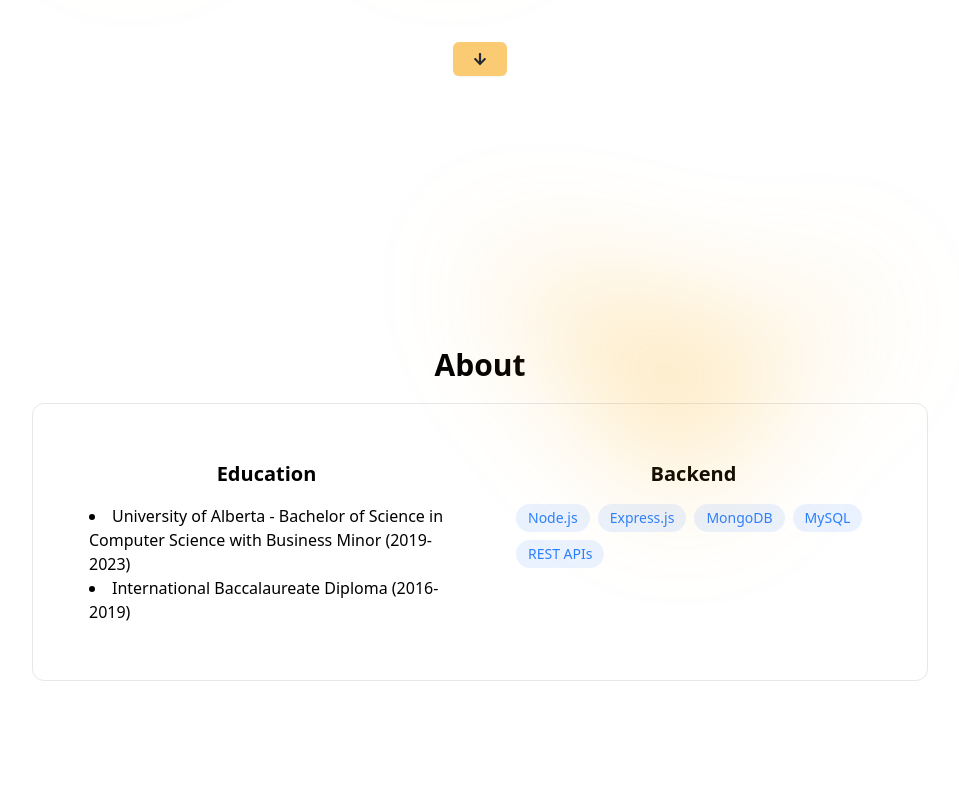
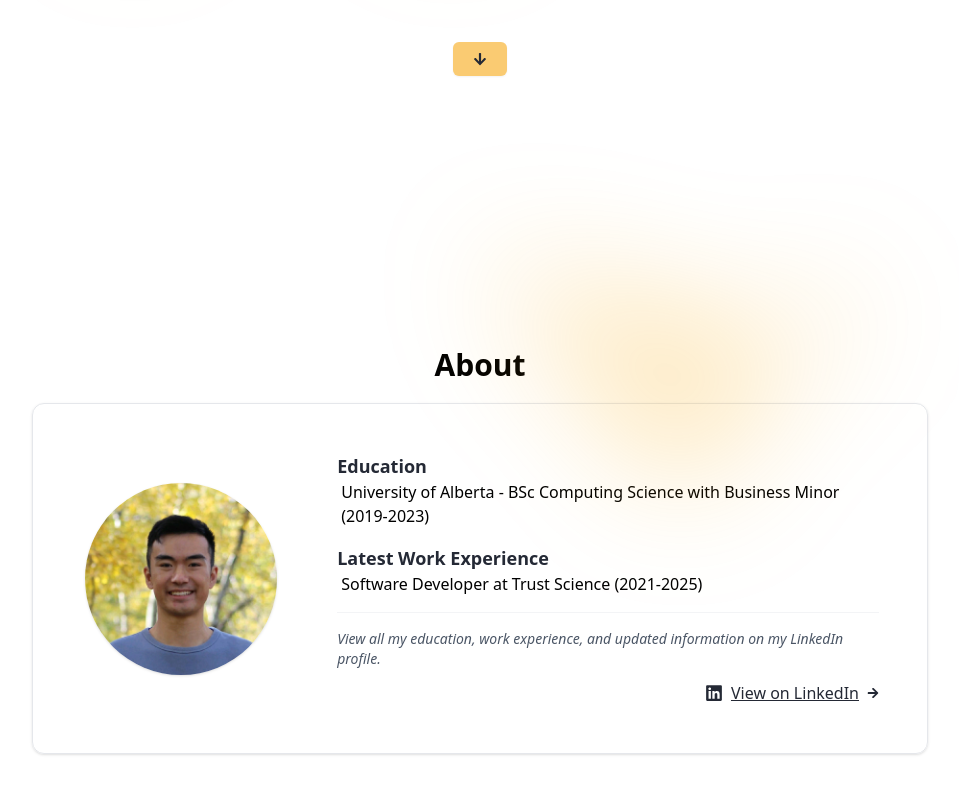
Before and after one commit to wrrnlim/wrrnlim.github.io, a React (Vite) app: page / in a window 1280 px wide. Shown: the part 473-1266 px from the top of the page, without its empty margins (160-1119 px from the left). Before the commit the page ends 1154 px from the top, so only its background shows below. Built offline with nearby package versions, Linux system fonts and the light colour scheme.

Commit message:
Add about section

```diff
--- a/src/components/Section.jsx
+++ b/src/components/Section.jsx
@@ -1,5 +1,7 @@
 import React from 'react'
 import Card from './Card'
+import { FaArrowRight, FaLinkedin } from 'react-icons/fa'
+import profileImg from '../assets/profile_img.jpeg'
 
 export default function Section(props) {
   const { title } = props
@@ -12,33 +14,37 @@ export default function Section(props) {
   return (
     <div className="text-center">
       <h3 className='text-3xl font-bold my-5' id={title.toLowerCase()}>{title}</h3>
-      <div className="rounded-xl p-8 border-gray-200 border max-w-4xl mx-auto">
-        <div className="grid grid-cols-1 md:grid-cols-2 gap-6">
-          <div className="rounded-xl p-6 hover:-translate-y-1 transition-all">
-            <h3 className="text-xl font-bold mb-4">Education</h3>
-            <ul className="list-disc list-inside text-left">
-              <li>
-                University of Alberta - Bachelor of Science in Computer Science with Business Minor (2019-2023)
-              </li>
-              <li>
-                International Baccalaureate Diploma (2016-2019)
-              </li>
-            </ul>
+      <div className="rounded-xl p-8 border-gray-200 border shadow-sm hover:shadow-md transition-shadow max-w-4xl mx-5 lg:mx-auto mb-10">
+        <div className="grid grid-cols-1 md:grid-cols-10 gap-6">
+          <div className="md:col-span-3 p-4 flex justify-center items-center">
+            <img
+              alt="Profile Photo"
+              src={profileImg}
+              className="max-h-48 w-auto rounded-full shadow-sm"
+            />
           </div>
+          <div className="md:col-span-7 p-4 flex flex-col justify-between text-left space-y-4">
+            <div className="space-y-4">
+              <div>
+                <h4 className="font-bold text-lg text-[#242935]">Education</h4>
+                <p className="ml-1">University of Alberta - BSc Computing Science with Business Minor (2019-2023)</p>
+              </div>
 
-          <div className="rounded-xl p-6 hover:-translate-y-1 transition-all">
-            <h3 className="text-xl font-bold mb-4"> Backend</h3>
-            <div className="flex flex-wrap gap-2">
-              {backendSkills.map((tech, key) => (
-                <span
-                  key={key}
-                  className="bg-blue-500/10 text-blue-500 py-1 px-3 rounded-full text-sm hover:bg-blue-500/20
-                                    hover:shadow-[0_2px_8px_rgba(59,130,2246,0.2)] transition
-                    "
-                >
-                  {tech}
-                </span>
-              ))}
+              <div>
+                <h4 className="font-bold text-lg text-[#242935]">Latest Work Experience</h4>
+                <p className="ml-1">Software Developer at Trust Science (2021-2025)</p>
+              </div>
+            </div>
+
+            <div className="pt-4 border-t border-gray-100">
+              <p className="text-gray-600 italic text-sm">View all my education, work experience, and updated information on my LinkedIn profile.</p>
+              <div className="mt-3 self-end flex justify-end">
+                <a href="https://linkedin.com/in/yourprofile" className="text-[#242935] hover:text-[#facb72] font-medium hover:cursor-pointer flex items-center gap-2 transition-colors duration-200 group">
+                  <FaLinkedin className="text-lg" />
+                  <span className="underline">View on LinkedIn</span>
+                  <FaArrowRight size={12} className="group-hover:translate-x-1 transition-transform duration-200" />
+                </a>
+              </div>
             </div>
           </div>
         </div>
```
Also changed, not shown: src/assets/profile_img.jpeg (added).
